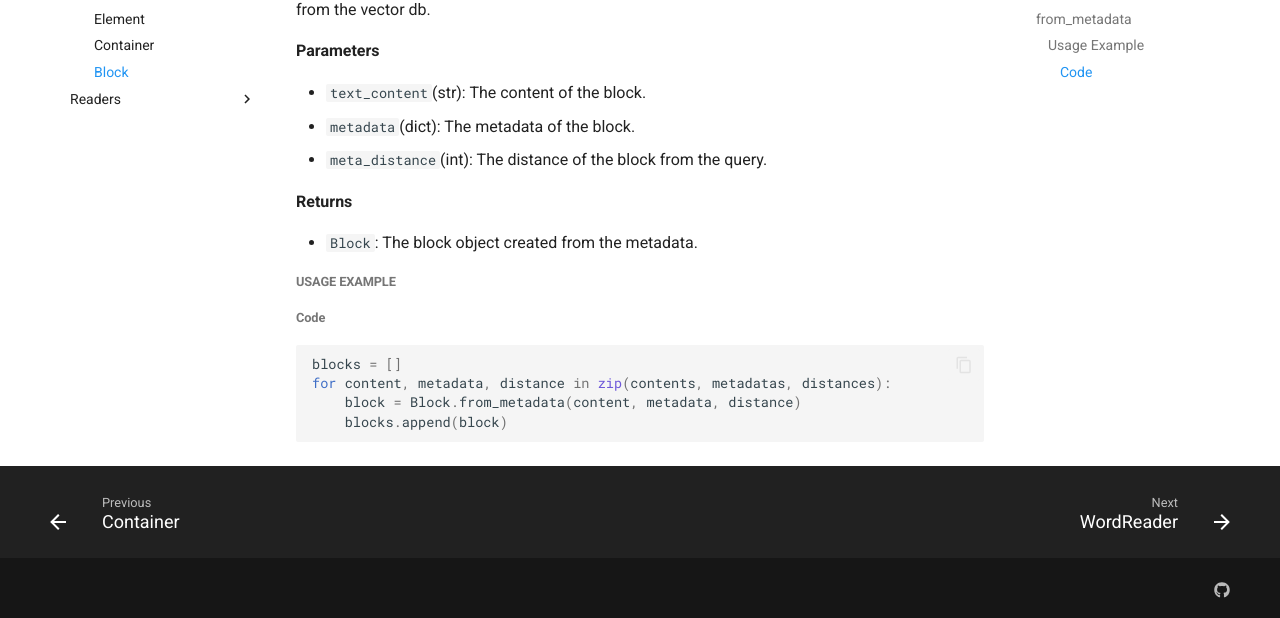
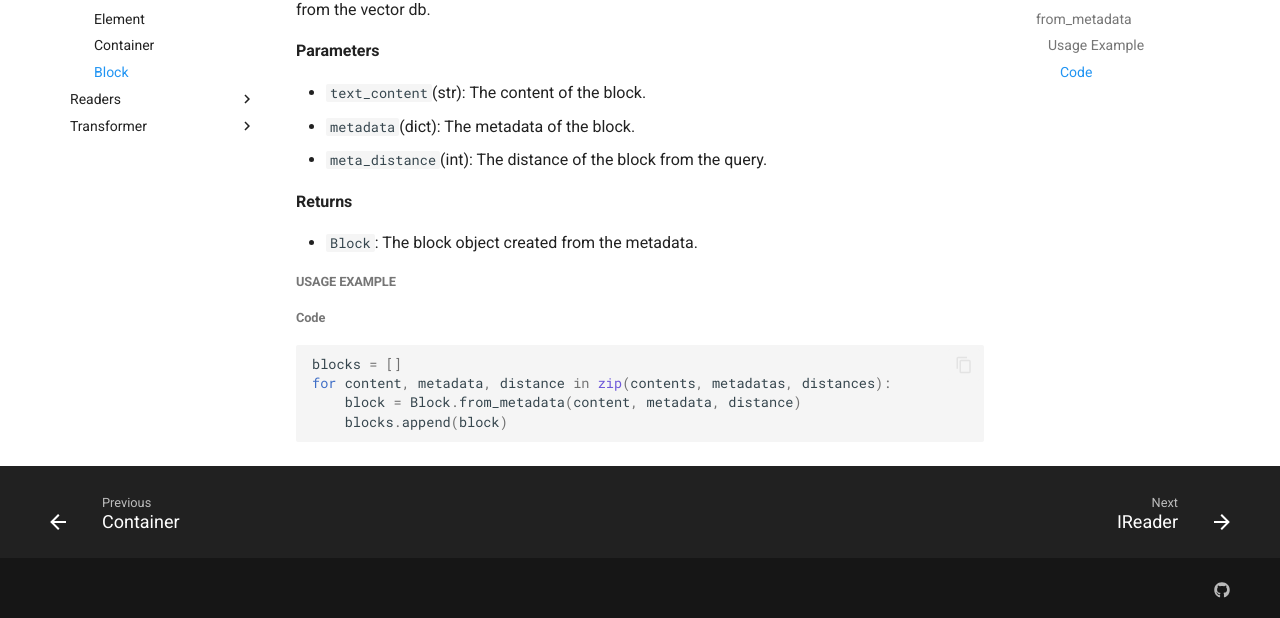
Before and after one commit to HexamindOrganisation/hexamind, an MkDocs documentation site: the page built from docs/ApiReference/Models/Models/block.md, in a window 1280 px wide and 900 px high, scrolled down 1803 px. Shown: the part 278-896 px from the top of the window. Built offline with MkDocs 1.6.1 and Material for MkDocs 9.7.7, drawn with Linux system fonts in a browser that asks for light colours; comment, search, counter and statistics services are not loaded; some of the changed lines change nothing that is shown.

Commit message:
restructurign docs

```diff
--- a/mkdocs.yml
+++ b/mkdocs.yml
@@ -54,9 +54,12 @@
                   - Container: ApiReference/Models/Models/container.md
                   - Block: ApiReference/Models/Models/block.md
           - Readers:
+              - IReader: ApiReference/Models/Readers/ireader.md
               - WordReader: ApiReference/Models/Readers/word_reader.md
               - HtmlReader: ApiReference/Models/Readers/html_reader.md
               - MardownReader: ApiReference/Models/Readers/markdown_reader.md
+          - Transformer:
+            - MkTransformer: ApiReference/Models/Transformer/mk_transformer.md
       #- Retriever: ApiReference/Retriever/retriever.md
       #- Utils:
           #- Llm:
```
